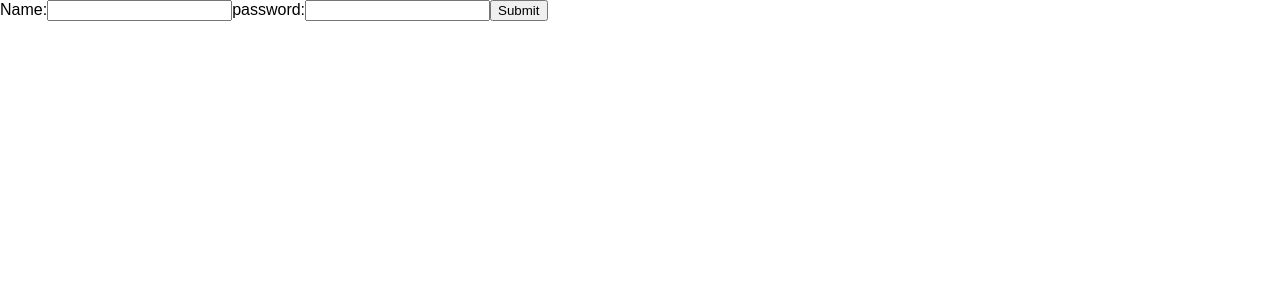
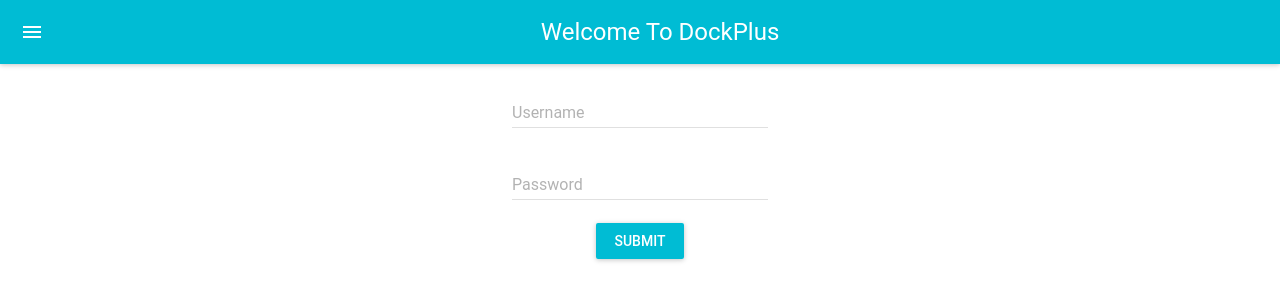
Before and after one commit to rocknegi/React, a React (Create React App) app: page / in a window 1280 px wide. Shown: the top 300 px of the page. Built offline with nearby package versions, Linux system fonts and the light colour scheme.

Commit message:
add styling

```diff
--- /dev/null
+++ b/src/Login/Login.css
@@ -0,0 +1,3 @@
+.Login {
+    text-align: center;
+  }
--- a/src/Login/Login.js
+++ b/src/Login/Login.js
@@ -1,10 +1,10 @@
 import React, { Component } from 'react';
+import './Login.css';
 import MuiThemeProvider from 'material-ui/styles/MuiThemeProvider';
-import AppBar from 'material-ui/AppBar';
 import RaisedButton from 'material-ui/RaisedButton';
 import TextField from 'material-ui/TextField';
-import DropDownMenu from 'material-ui/DropDownMenu';
-import MenuItem from 'material-ui/MenuItem';
+import AppBar from 'material-ui/AppBar';
+
 
 class Login extends Component {
   constructor(props) {
@@ -14,39 +14,46 @@ class Login extends Component {
       password:""
     };
 
-    this.handleChange = this.handleChange.bind(this);
     this.handleSubmit = this.handleSubmit.bind(this);
   }
-
-  handleChange (event) {
-    const target = event.target;
-    const value = target.type = target.value;
-    const name = target.name;
-
-    this.setState({
-        [name]: value
-    });
-}
 
   handleSubmit(event) {
     console.log('A name was submitted: ' + this.state.username,this.state.password);
     event.preventDefault();
   }
 
+
   render() {
     return (
-      <form onSubmit={this.handleSubmit}>
-        <label>
-          Name:
-          <input type="text" name = "username"value={this.state.username} onChange={this.handleChange} />
-        </label>
-        <label>
-          password:
-          <input type="password" name = "password" value={this.state.password} onChange={this.handleChange} />
-        </label>
-        <input type="submit" value="Submit" />
-      </form>
+
+       <MuiThemeProvider>
+        <div  className="Login">
+        <AppBar
+        title="Welcome To DockPlus"
+         />
+         <TextField
+           hintText="Enter your Username"
+           floatingLabelText="Username"
+           onChange = {(event,newValue)=>this.setState({username:newValue})}
+           />
+         <br/>
+           <TextField
+             type="password"
+             hintText="Enter your Password"
+             floatingLabelText="Password"
+             onChange = {(event,newValue) => this.setState({password:newValue})}
+             />
+           <br/>
+           <RaisedButton label="Submit" primary={true} style={style} onClick={(event) => this.handleSubmit(event)}/>
+       </div>
+       </MuiThemeProvider>
+
+
     );
   }
 }
+
+const style = {
+  margin: 15,
+};
  export default Login;
```
